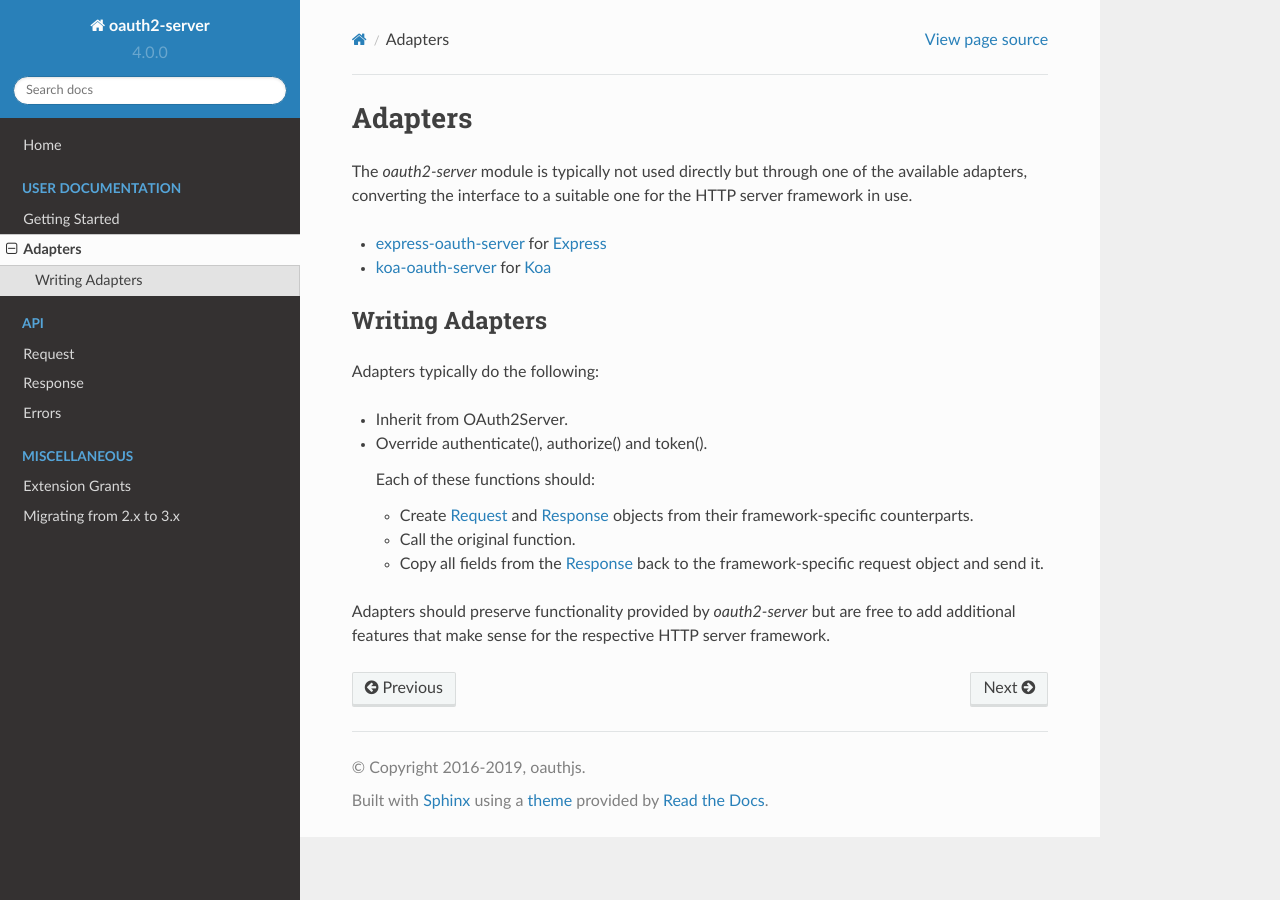
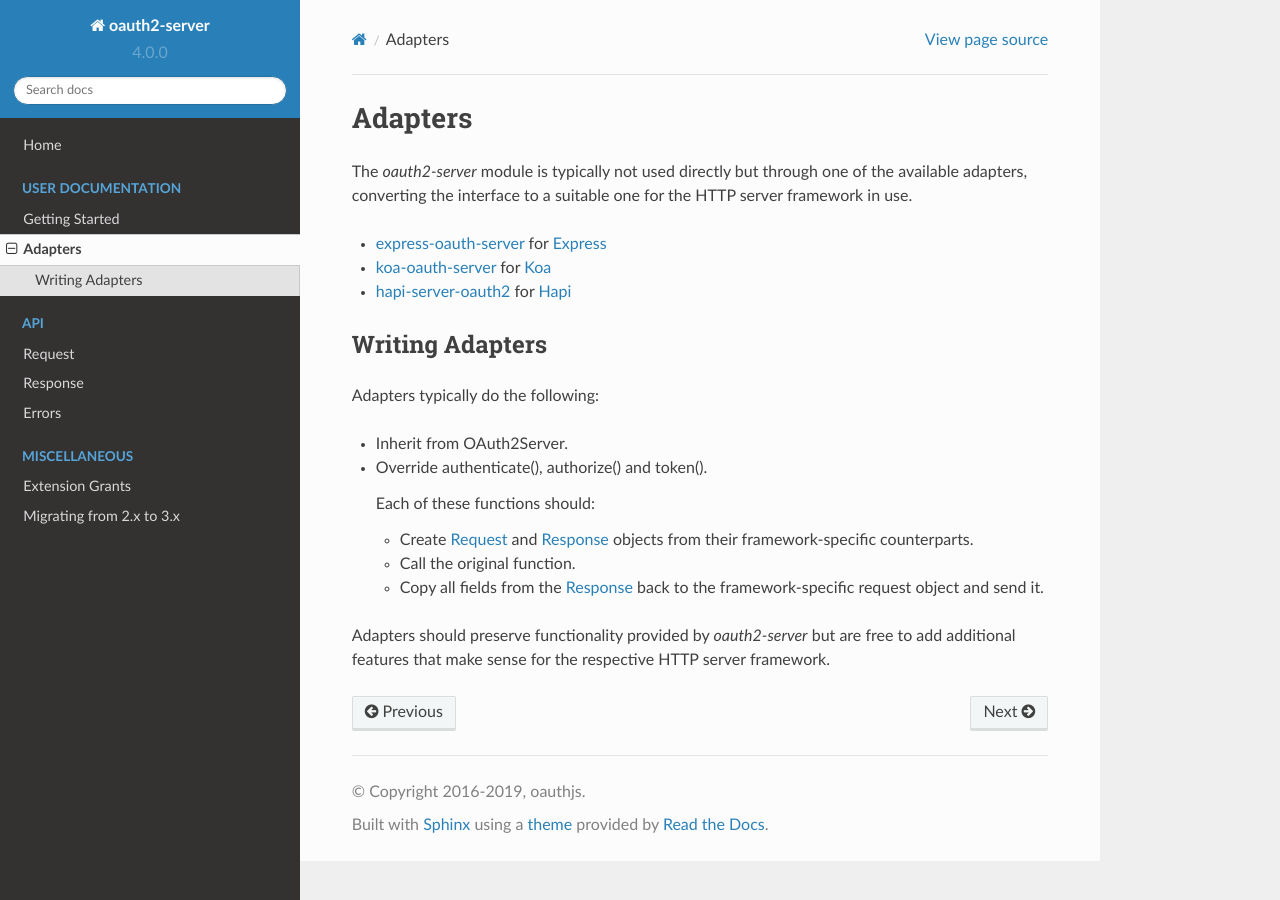
Before and after one commit to oauthjs/node-oauth2-server, a Sphinx documentation site: the page built from docs/docs/adapters.rst, in a window 1280 px wide. Built offline with Sphinx 7.4.7 and the Read the Docs theme 2.0.0, drawn with Linux system fonts in a browser that asks for light colours; pages that are not in the unit, such as notebooks, are missing from menus.

Commit message:
Update adapters
Add new adapter for [Hapi.js](https://hapijs.com/).

Add link to [hapi-oauth2-server](https://www.npmjs.com/package/hapi-oauth2-server)

```diff
--- a/docs/docs/adapters.rst
+++ b/docs/docs/adapters.rst
@@ -8,11 +8,14 @@ The *oauth2-server* module is typically not used directly but through one of the
 
 - express-oauth-server_ for Express_
 - koa-oauth-server_ for Koa_
+- hapi-server-oauth2_ for Hapi_
 
 .. _express-oauth-server: https://npmjs.org/package/express-oauth-server
 .. _Express: https://npmjs.org/package/express
 .. _koa-oauth-server: https://npmjs.org/package/koa-oauth-server
 .. _Koa: https://npmjs.org/package/koa
+.. _hapi-server-oauth2: https://npmjs.org/package/hapi-server-oauth2
+.. _Hapi: https://npmjs.org/package/@hapi/hapi
 
 
 Writing Adapters
```
